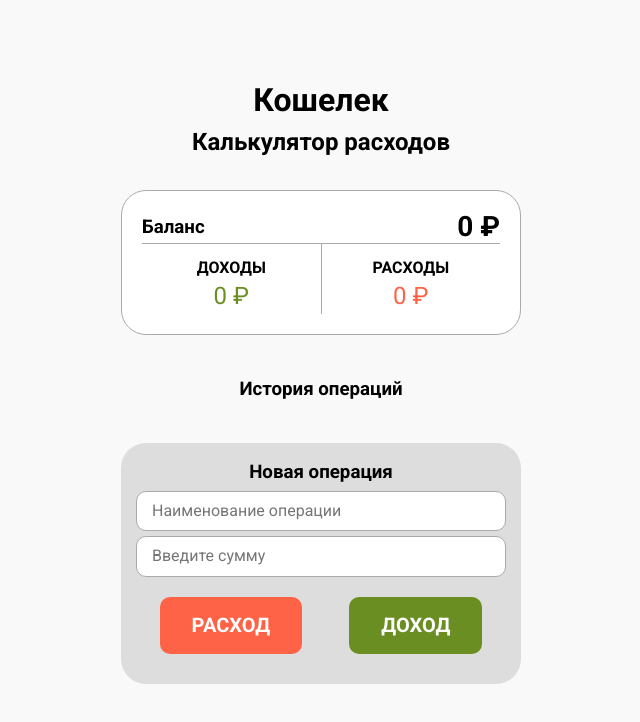
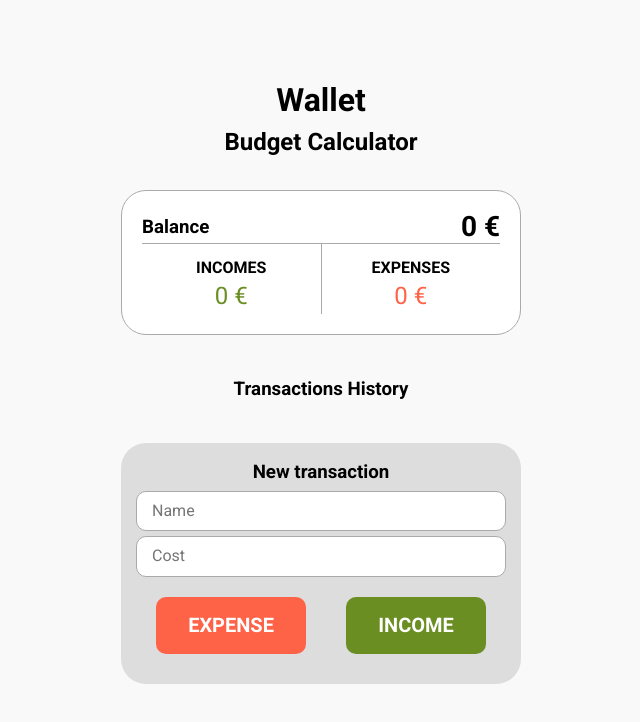
Before and after one commit to bthrsn/react-calc-money, a React (Create React App) app: page / in a window 1280 px wide. Shown: the top 722 px of the page, without its empty margins (319-959 px from the left). Built offline with nearby package versions, Linux system fonts and the light colour scheme.

Commit message:
change localization

```diff
--- a/package.json
+++ b/package.json
@@ -9,7 +9,7 @@
     "@testing-library/user-event": "^7.2.1",
     "react": "^16.13.1",
     "react-dom": "^16.13.1",
-    "react-scripts": "3.4.3"
+    "react-scripts": "^5.0.1"
   },
   "scripts": {
     "predeploy": "npm run build",
--- a/src/App.js
+++ b/src/App.js
@@ -6,7 +6,6 @@ import History from "./components/history/History";
 import Operation from "./components/operation/Operation";
 
 class App extends Component {
-        // Для хранения данных создаем состояние
 state = {
     transactions: JSON.parse(localStorage.getItem('calc-money')) || [],
     description: "",
@@ -16,34 +15,25 @@ state = {
     totalBalance: 0,
   }
 
-  // Чтобы из localstorage инфа поступала в total
 componentWillMount() {
   this.getTotalBalance();
 }
-// удаляем из localstorage
 componentDidUpdate() {
 this.addStorage();
 }
 
-    // метод добавляющий транзакцию
   addTransaction = (add) => {
-    // Создаем копию состояния, чтобы пушить изменения в transactions
     const transactions = [...this.state.transactions];
 
-    // Объект для хранения изменеий
     const transaction = {
-      // Генерация ID, можно подключить библиотеку, а можно использовать текущую дату
       id: `cmr${(+new Date()).toString(16)}`,
       description: this.state.description,
       amount: parseFloat(this.state.amount),
       add
       }
-          // и пушим изменения
           transactions.push(transaction);
-// Обновляем свойство transactions
 this.setState({
   transactions,
-  // очищаем поля ввода, передавая пустые строки
   description: '',
   amount: '',
 }, this.getTotalBalance);
@@ -62,21 +52,14 @@ this.setState({
     });
   }
 
-  // Получаем доход
   getIncome = () => this.state.transactions
-    // Сначала фильтруем только доходы
     .filter(item => item.add)
-    // Потом складываем их и указываем, что первое значение = 0
-    // Нужно два параметра в acc копиться, а item это новый доход
     .reduce((acc, item) => item.amount + acc, 0)
 
-  // Получаем расходы
 getExpenses = () => this.state.transactions
-  // В расходах инвенртируем item, нужны расходы, а не доходы
   .filter(item => !item.add)
   .reduce((acc, item) => item.amount + acc, 0)
 
-// Считаем итог
   getTotalBalance() {
     const resultIncome = this.getIncome();
     const resultExpenses = this.getExpenses();
@@ -90,12 +73,10 @@ getExpenses = () => this.state.transactions
     });
   }
 
-  // метод для хранения в localstorage
 addStorage() {
 localStorage.setItem('calc-money', JSON.stringify(this.state.transactions))
 }
 
-// Удаление элемента
 delTransaction = (id) => {
   const transactions = this.state.transactions.filter(item => item.id !== id);
 this.setState({ transactions }, this.getTotalBalance);
@@ -103,11 +84,10 @@ this.setState({ transactions }, this.getTotalBalance);
 
   render() {
     return (
-      // React.Fragment можно не писать, отсюда пустой тег
       <>
         <header>
-          <h1> Кошелек </h1>
-          <h2> Калькулятор расходов </h2>
+          <h1> Wallet </h1>
+          <h2> Budget Calculator </h2>
         </header>
         <main>
           <div className="container">
--- a/src/components/history/History.js
+++ b/src/components/history/History.js
@@ -4,7 +4,7 @@ import HistoryItem from "./HistoryItem";
 const History = ({ transactions, delTransaction }) => {
   return (
     <section className="history">
-      <h3>История операций</h3>
+      <h3>Transactions History</h3>
       <ul className="history__list">
         {transactions.map(item => <HistoryItem
         key={item.id}
--- a/src/components/history/HistoryItem.js
+++ b/src/components/history/HistoryItem.js
@@ -6,7 +6,7 @@ const HistoryItem = ({ transaction, delTransaction }) => (
   'history__item-plus' :
   'history__item-minus'}`}>
     {transaction.description}
-    <span className="history__money">{transaction.amount}₽ </span>{" "}
+    <span className="history__money">{transaction.amount}€ </span>{" "}
     <button className="history__delete" onClick={() => delTransaction(transaction.id)}> x </button>
   </li>
 );
--- a/src/components/operation/Operation.js
+++ b/src/components/operation/Operation.js
@@ -3,13 +3,13 @@ import React from "react";
 const Operation = ({ addTransaction, addDescription, addAmount, description, amount }) => {
   return (
     <section className="operation">
-      <h3>Новая операция</h3>
+      <h3>New transaction</h3>
       <form id="form">
         <label>
           <input
             type="text"
             className="operation__fields operation__name"
-            placeholder="Наименование операции"
+            placeholder="Name"
             onChange={addDescription}
             value={description}
           />
@@ -18,7 +18,7 @@ const Operation = ({ addTransaction, addDescription, addAmount, description, amo
           <input
             type="number"
             className="operation__fields operation__amount"
-            placeholder="Введите сумму"
+            placeholder="Cost"
             onChange={addAmount}
             value={amount}
           />
@@ -29,14 +29,14 @@ const Operation = ({ addTransaction, addDescription, addAmount, description, amo
             type="button"
             className="operation__btn operation__btn-subtract"
           >
-            РАСХОД
+            EXPENSE
           </button>
           <button
             onClick={() => addTransaction(true)}
             type="button"
             className="operation__btn operation__btn-add"
           >
-            ДОХОД
+            INCOME
           </button>
         </div>
       </form>
--- a/src/components/total/Total.js
+++ b/src/components/total/Total.js
@@ -8,16 +8,16 @@ const Total = ({ resultExpenses, resultIncome, totalBalance }) => {
   return (
     <section className="total">
       <header className="total__header">
-        <h3> Баланс </h3> <p className="total__balance"> {totalBalance} ₽</p>{" "}
+        <h3> Balance </h3> <p className="total__balance"> {totalBalance} €</p>{" "}
       </header>{" "}
       <div className="total__main">
         <div className="total__main-item total__income">
-          <h4> Доходы </h4>{" "}
-          <p className="total__money total__money-income"> {resultIncome} ₽</p>{" "}
+          <h4> Incomes </h4>{" "}
+          <p className="total__money total__money-income"> {resultIncome} €</p>{" "}
         </div>{" "}
         <div className="total__main-item total__expenses">
-          <h4> Расходы </h4>{" "}
-          <p className="total__money total__money-expenses"> {resultExpenses} ₽</p>{" "}
+          <h4> Expenses </h4>{" "}
+          <p className="total__money total__money-expenses"> {resultExpenses} €</p>{" "}
         </div>{" "}
       </div>{" "}
     </section>
```
Also changed, not shown: 1 other file (tests, documents, lock files or other folders).
